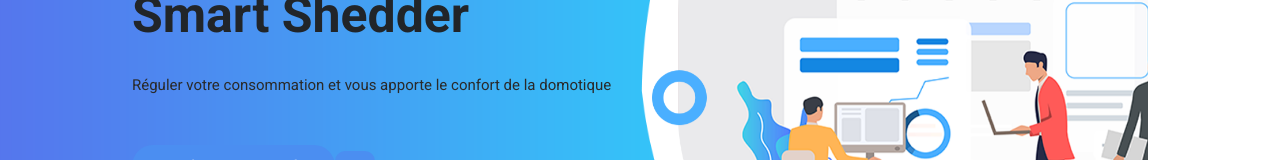
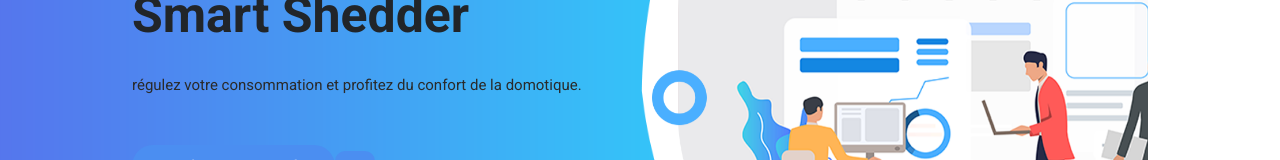
Before and after one commit to Adamkhali0/SmartShedder-gr28, a plain HTML site: page index.html in a window 1280 px wide. Shown: the part 393-553 px from the top of the page. Drawn offline with Linux system fonts and the light colour scheme.

Commit message:
index.html

```diff
--- a/index.html
+++ b/index.html
@@ -175,7 +175,7 @@ https://templatemo.com/tm-570-chain-app-dev
                 <div class="row">
                   <div class="col-lg-12">
                     <h2>Smart Shedder</h2>
-                    <p> Réguler votre consommation et vous apporte le confort de la domotique</p>
+                    <p> régulez votre consommation et profitez du confort de la domotique.</p>
                   </div>
                   <div class="col-lg-12">
                     <div class="white-button first-button scroll-to-section">
```
